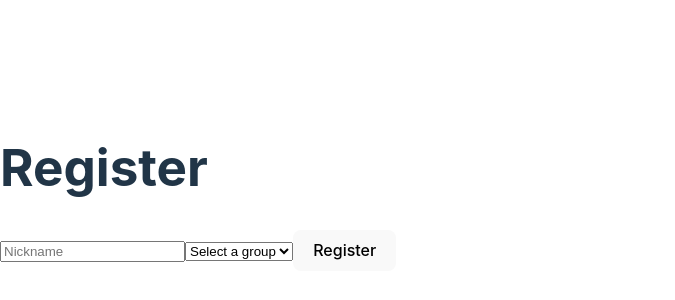
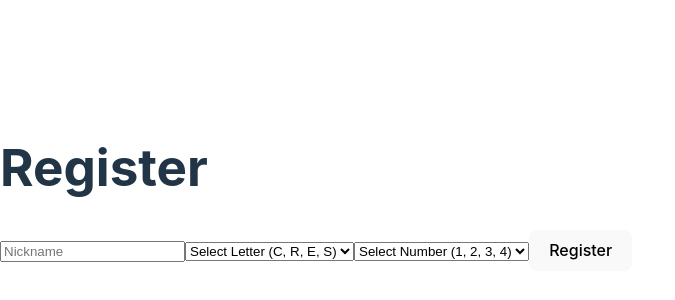
Before and after one commit to thenewgoat/CTOP_Human_Bingo, a React (Vite) app in the folder frontend/: page /register in a window 1280 px wide. Shown: the part 212-512 px from the top of the page, without its empty margins (0-675 px from the left). Built offline with nearby package versions, Linux system fonts and the light colour scheme.

Commit message:
Update RegisterPage.jsx
separate clan and grp number

```diff
--- a/frontend/src/pages/RegisterPage.jsx
+++ b/frontend/src/pages/RegisterPage.jsx
@@ -3,24 +3,26 @@ import { useNavigate } from "react-router-dom";
 
 const RegisterPage = ({ onRegister }) => {
   const [nickname, setNickname] = useState("");
-  const [groupName, setGroupName] = useState("");
+  const [groupLetter, setGroupLetter] = useState("");
+  const [groupNumber, setGroupNumber] = useState("");
   const [message, setMessage] = useState("");
   const [isLoading, setIsLoading] = useState(false);
 
   const navigate = useNavigate();
 
-  const groupOptions = [
-    "C1", "C2", "C3", "C4",
-    "R1", "R2", "R3", "R4",
-    "E1", "E2", "E3", "E4",
-    "S1", "S2", "S3", "S4",
-  ];
+  // Separate options for letters and numbers
+  const letterOptions = ["C", "R", "E", "S"];
+  const numberOptions = ["1", "2", "3", "4"];
 
   const handleSubmit = async (e) => {
     e.preventDefault();
 
-    if (!nickname || !groupName) {
-      setMessage("Both fields are required!");
+    // Construct final group name by combining letter and number
+    const finalGroupName = groupLetter + groupNumber;
+
+    // Validate fields
+    if (!nickname || !finalGroupName) {
+      setMessage("All fields are required!");
       return;
     }
 
@@ -33,7 +35,10 @@ const RegisterPage = ({ onRegister }) => {
         {
           method: "POST",
           headers: { "Content-Type": "application/json" },
-          body: JSON.stringify({ nickname, group_name: groupName }),
+          body: JSON.stringify({
+            nickname,
+            group_name: finalGroupName,
+          }),
         }
       );
 
@@ -66,6 +71,7 @@ const RegisterPage = ({ onRegister }) => {
     <div>
       <h1>Register</h1>
       <form onSubmit={handleSubmit}>
+        {/* Nickname Input */}
         <input
           type="text"
           placeholder="Nickname"
@@ -73,20 +79,39 @@ const RegisterPage = ({ onRegister }) => {
           onChange={(e) => setNickname(e.target.value)}
           required
         />
+
+        {/* Group Letter Dropdown */}
         <select
-          value={groupName}
-          onChange={(e) => setGroupName(e.target.value)}
+          value={groupLetter}
+          onChange={(e) => setGroupLetter(e.target.value)}
           required
         >
           <option value="" disabled>
-            Select a group
+            Select Letter (C, R, E, S)
           </option>
-          {groupOptions.map((group) => (
-            <option key={group} value={group}>
-              {group}
+          {letterOptions.map((letter) => (
+            <option key={letter} value={letter}>
+              {letter}
             </option>
           ))}
         </select>
+
+        {/* Group Number Dropdown */}
+        <select
+          value={groupNumber}
+          onChange={(e) => setGroupNumber(e.target.value)}
+          required
+        >
+          <option value="" disabled>
+            Select Number (1, 2, 3, 4)
+          </option>
+          {numberOptions.map((num) => (
+            <option key={num} value={num}>
+              {num}
+            </option>
+          ))}
+        </select>
+
         <button type="submit" disabled={isLoading}>
           {isLoading ? "Registering..." : "Register"}
         </button>
```
